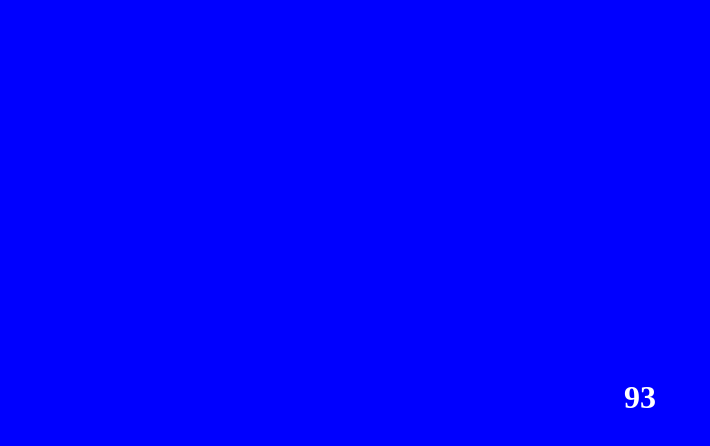
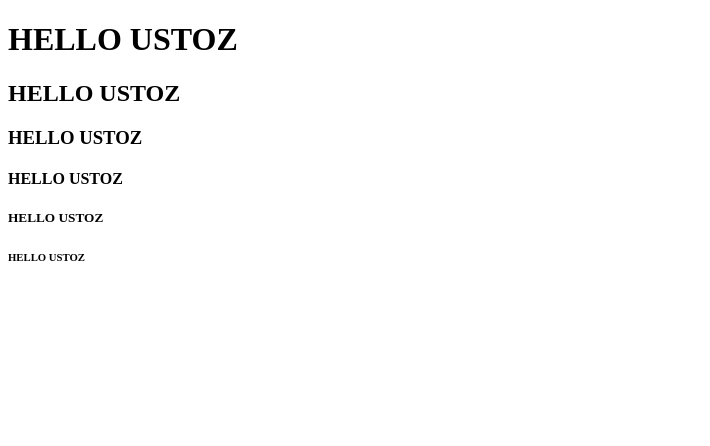
Before and after one commit to ismailxonov/Lesson-5-4, a plain HTML site: page index.html in a window 1280 px wide. Shown: the whole page, without its empty margins (0-710 px from the left). Drawn offline with Linux system fonts and the light colour scheme.

Commit message:
Hello world

```diff
--- a/index.html
+++ b/index.html
@@ -5,8 +5,13 @@
     <meta name="viewport" content="width=device-width, initial-scale=1.0">
     <title>Document</title>
 </head>
-<body style="background-color: blue;">
-    <h1 style="text-align: center; color: white;margin-top: 30%;" id="test"></h1>
+<body>
+    <h1 id="teacher">Hello</h1>
+    <h2 id="teacher">Hello</h2>
+    <h3 id="teacher">Hello</h3>
+    <h4 id="teacher">Hello</h4>
+    <h5 id="teacher">Hello</h5>
+    <h6 id="teacher">Hello</h6>
     <script src="main.js"></script>
 </body>
 </html>
--- a/main.js
+++ b/main.js
@@ -1,3 +1,5 @@
-let titleElement = document.getElementById("test");
-let random = Math.floor(Math.random() * 100);
-titleElement.innerHTML = random;
+let teacher = document.querySelectorAll("#teacher")
+for (const world of teacher) {
+    world.innerHTML = "HELLO USTOZ";
+}
+console.log(teacher);
```
